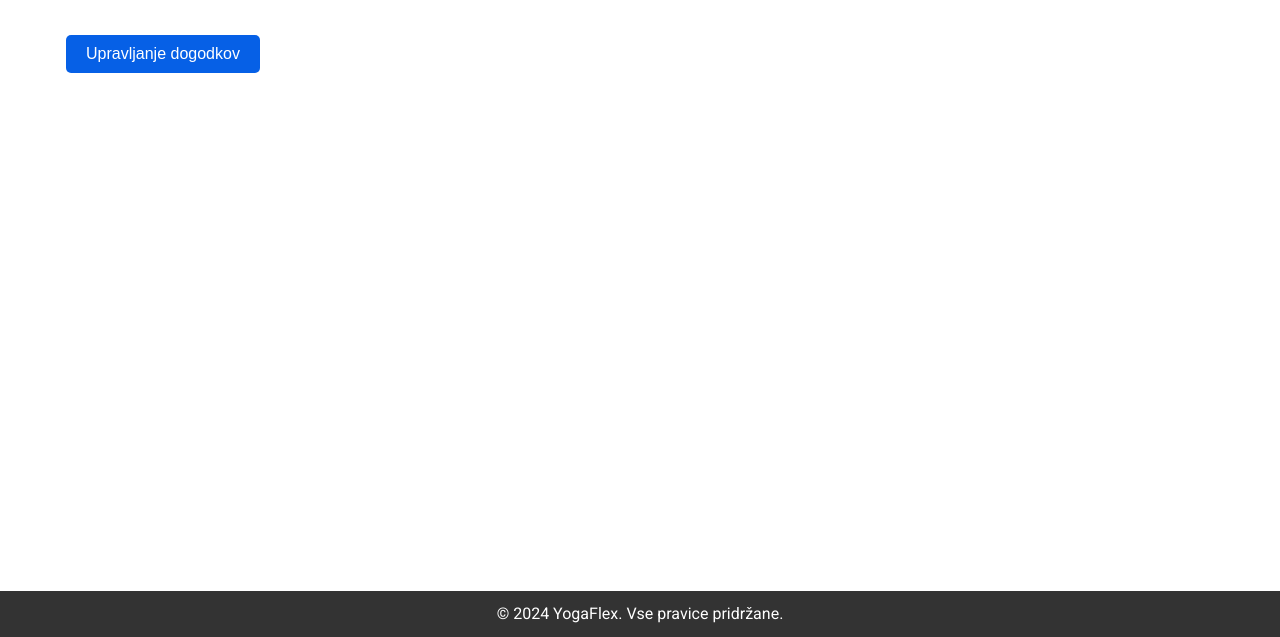
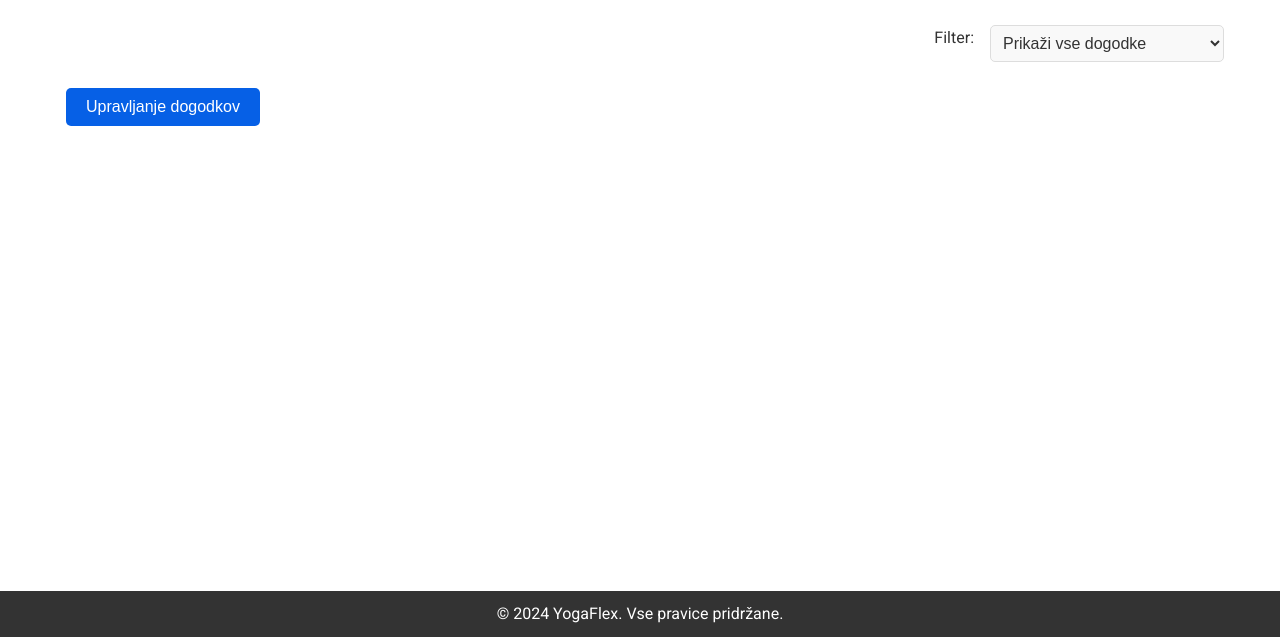
Before and after one commit to zavec55/ZITIS, a website: page public/events.html in a window 1280 px wide. Shown: the part 163-800 px from the top of the page. Drawn offline with Linux system fonts and the light colour scheme; no server answers.

Commit message:
Filter added for filtering past and upcoming events

```diff
--- a/public/events.html
+++ b/public/events.html
@@ -12,7 +12,7 @@
             <ul>
                 <li><a href="home.html">Domov</a></li>
                 <li><a href="index.html">Dodaj uporabnika</a></li>
-                <li><a href="jogaslike.html ">Vaje preko kamere</a></li>
+                <li><a href="jogaslike.html">Vaje preko kamere</a></li>
                 <li><a href="videi.html">Prikaz videov</a></li>
                 <li><a href="news.html">Novice</a></li>
                 <li><a href="events.html">Dogodki</a></li>
@@ -23,6 +23,14 @@
 
     <section id="events-section">
         <h1>Dogodki</h1>
+        <div id="filter-container">
+            <label for="filter">Filter:</label>
+            <select id="filter">
+                <option value="all">Prikaži vse dogodke</option>
+                <option value="past">Prikaži pretekle dogodke</option>
+                <option value="upcoming">Prikaži prihajajoče dogodke</option>
+            </select>
+        </div>
         <div id="events-container"></div>
         <p><button onclick="location.href='eventsmanager.html'">Upravljanje dogodkov</button></p>
     </section>
@@ -33,12 +41,25 @@
 
     <script>
         document.addEventListener("DOMContentLoaded", () => {
+            const filterSelect = document.getElementById('filter');
+            filterSelect.addEventListener('change', () => renderEvents(filterSelect.value));
+
+            renderEvents('all');
+        });
+
+        function renderEvents(filter) {
             fetch('http://localhost:3000/events/allevents')
                 .then(response => response.json())
                 .then(data => {
                     console.log('Events data:', data);
                     const eventsContainer = document.getElementById('events-container');
+                    eventsContainer.innerHTML = '';
+                    const now = new Date();
                     data.forEach(event => {
+                        const eventDate = new Date(event.date);
+                        if (filter === 'past' && eventDate >= now) return;
+                        if (filter === 'upcoming' && eventDate < now) return;
+
                         const eventDiv = document.createElement('div');
                         eventDiv.classList.add('events-article');
 
@@ -70,7 +91,7 @@
                     });
                 })
                 .catch(error => console.error('Error fetching events:', error));
-        });
+        }
 
         function formatDate(dateString) {
             const date = new Date(dateString);
--- a/public/stil6.css
+++ b/public/stil6.css
@@ -61,6 +61,32 @@ header nav ul li a:hover {
     margin-bottom: 2rem;
     font-size: 2.5rem;
     color: #333;
+}
+
+#filter-container {
+    display: flex;
+    justify-content: flex-end;
+    margin-bottom: 1rem;
+}
+
+#filter-container label {
+    margin-right: 1rem;
+    font-size: 1rem;
+    color: #333;
+}
+
+#filter {
+    padding: 0.5rem;
+    font-size: 1rem;
+    border: 1px solid #ddd;
+    border-radius: 5px;
+    background-color: #f9f9f9;
+    color: #333;
+    transition: border-color 0.3s ease;
+}
+
+#filter:hover {
+    border-color: #0660e6;
 }
 
 #events-container {
```
